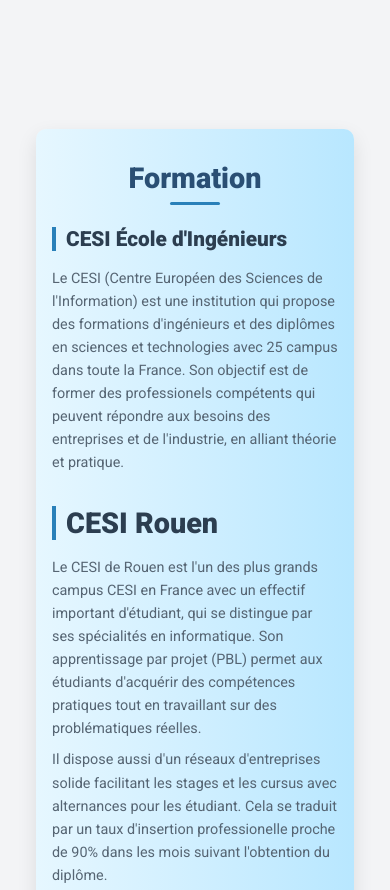
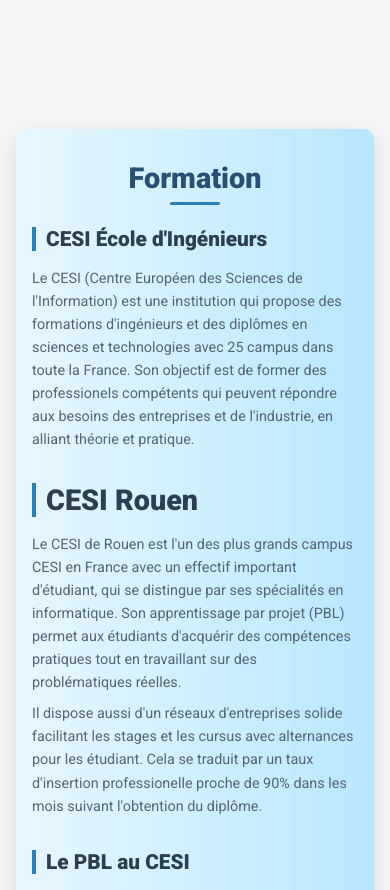
Before and after one commit to fardellatimothe/Portfolio, a website: page index.html in a window 390 px wide. Shown: the part 2700-3590 px from the top of the page. Drawn offline with nearby package versions, Linux system fonts and the light colour scheme.

Commit message:
fix bugs

```diff
--- a/styles.css
+++ b/styles.css
@@ -641,7 +641,7 @@
 @media (max-width: 768px) {
     .formation-container {
         padding: 2rem 1rem;
-        margin: auto 20px;
+        margin: auto 0;
     }
 
     .section-title {
```
